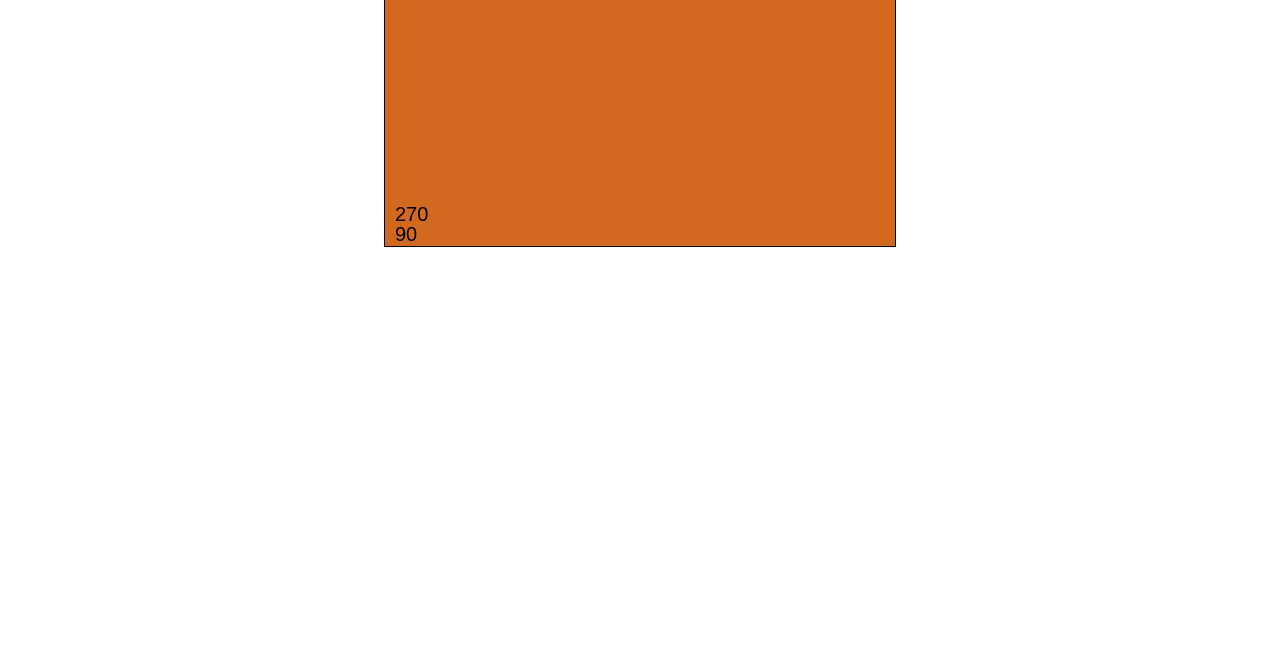
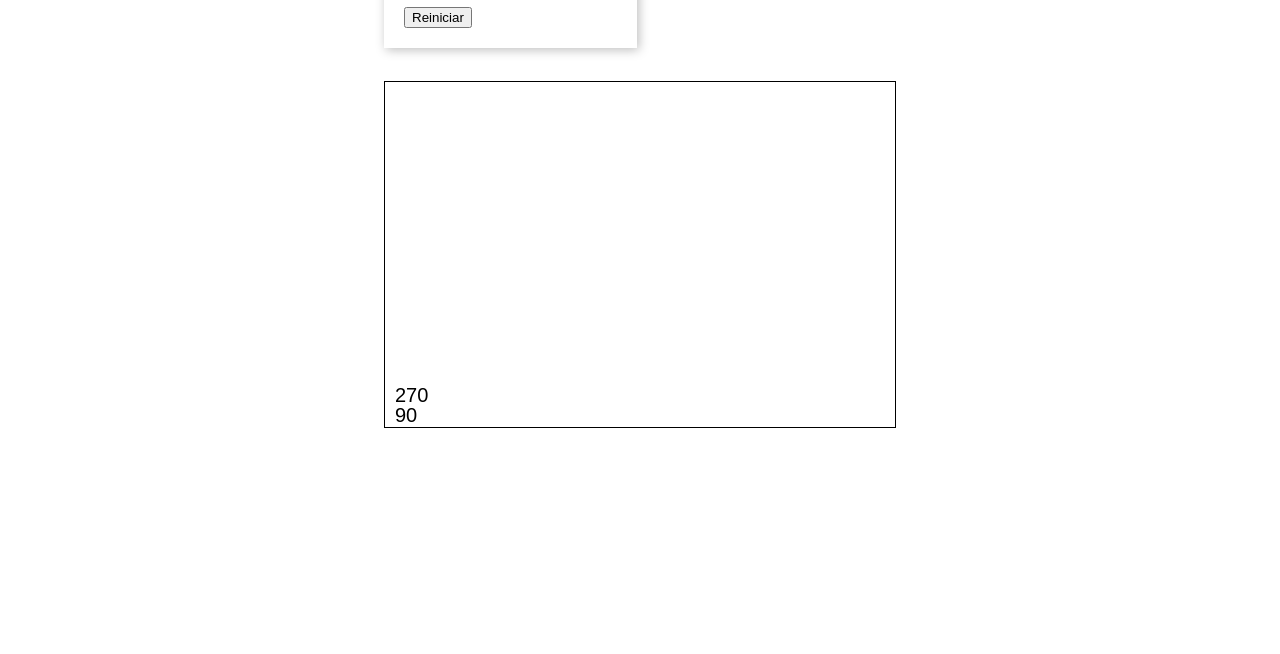
Before and after one commit to alisson94/snake-js, a plain HTML site: page index.html in a window 1280 px wide. Shown: the part 146-800 px from the top of the page. Drawn offline with Linux system fonts and the light colour scheme.

Commit message:
Revert "With Flex"
This reverts commit 0c5f17d94d5546701a6ecc4cfaac03ba5e79c230.

```diff
--- a/index.html
+++ b/index.html
@@ -9,15 +9,13 @@
 
 </head>
 <body onload="init()">
-        <div id="root">
     <div class="container">
+        <canvas id="c" width="510px" height="345px"></canvas>
         <p id="score">0</p>
         <p id="hscore">0</p>
-                <canvas id="c" width="510px" height="345px"></canvas>
         <div class="gameOver">
             <h1>Game Over</h1><br>
             <button onclick="reiniciar()">Reiniciar</button>
-                </div>
         </div>
     </div>
 
@@ -78,7 +76,6 @@
         }
 
         function loop(){
-            //alert(c.width + '; ' + c.height)
             ctx.clearRect(0, 0, c.width, c.height)
 
             comeu()
--- a/style.css
+++ b/style.css
@@ -1,29 +1,11 @@
-
-*{
-    margin: 0;
-    padding: 0;
-    outline: 0;
-    box-sizing: border-box;
-}
-
-html, body, #root{
-    min-height: 100%;
-}
-
-#root{
-    display: flex;
-    justify-content: center;
-    align-items: center;
-}
-
-div.container{
-    background: chocolate;
-    display: flex;
-    flex-direction: column;
-}
-
-canvas#c{
+canvas{
     border: 1px solid black;
+    top: 0%;
+    bottom: 0%;
+    left: 0%;
+    right: 0%;
+    margin: auto;
+    position: absolute;
 }
 div.gameOver{
     font: normal 15pt Arial;
@@ -35,9 +17,13 @@ div.gameOver{
     opacity: 0;
 }
 p{
+    position: absolute;
     font: normal 15pt Arial;
+    top: 100px;
 }
 p#score{
+    right: 85px;
 }
 p#hscore{
+    left: 85px;
 }
```
Lines whose indentation alone changed are shown as unchanged.
